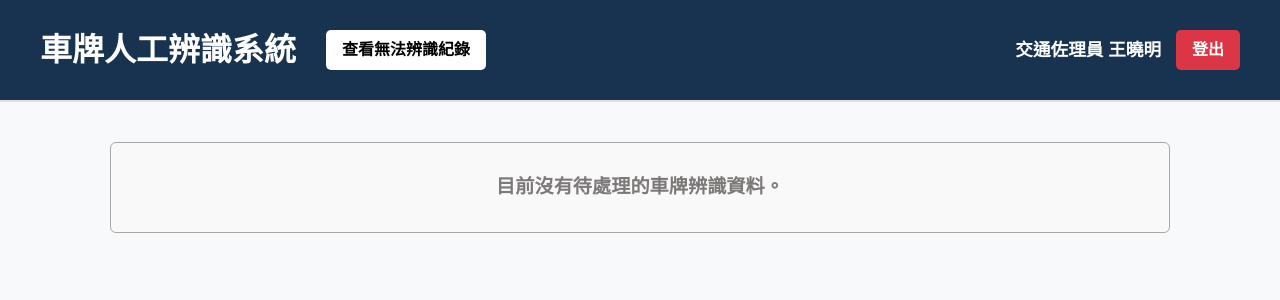
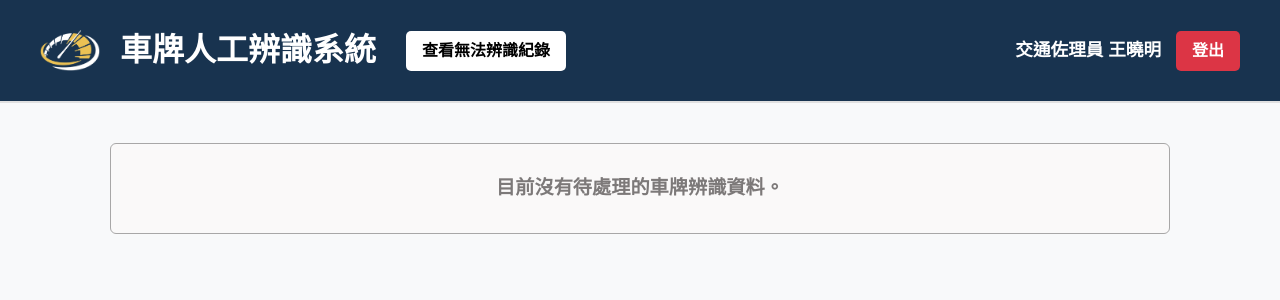
Before and after one commit to 0330lavender12345/Speeding_Violation_Process_Reengineering, a Flask app: template Manual/templates/MR.html in a window 1280 px wide. Shown: the top 300 px of the page. Run offline with Flask 3, Linux system fonts and the light colour scheme; the template is opened without the code that fills it, so the values that code supplies are empty; some libraries are stand-ins or nearby versions.

Commit message:
新增logo到html
新增logo到html

```diff
--- a/Manual/templates/MR.html
+++ b/Manual/templates/MR.html
@@ -178,11 +178,18 @@
             transition: background-color 0.3s ease; /* 添加平滑過渡效果 */
         }
 
+        .header-left img {
+        max-width: 60px; /* 調整Logo的最大寬度，讓它和文字大小差不多 */
+        height: auto;
+        margin-right: 20px; /* 增加Logo和標題文字之間的間距 */
+    }
+
     </style>
 </head>
 <body>
     <div class="header">
         <div class="header-left">
+            <img src="{{ url_for('static', filename='images/logo.jpg') }}" alt="Logo">
             <h2>車牌人工辨識系統</h2>
             <a href="{{ url_for('history') }}" >查看無法辨識紀錄</a>
         </div>
```
Also changed, not shown: Manual/templates/history.html (+8 -0 lines).
